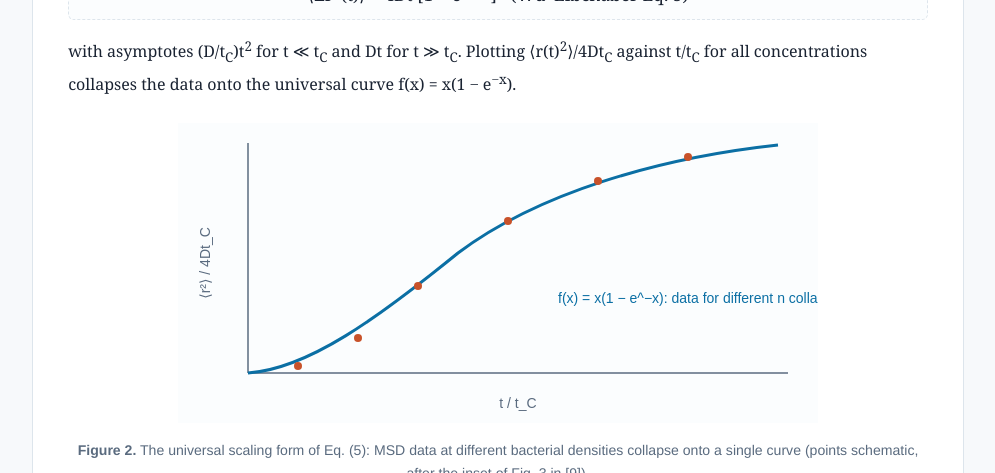
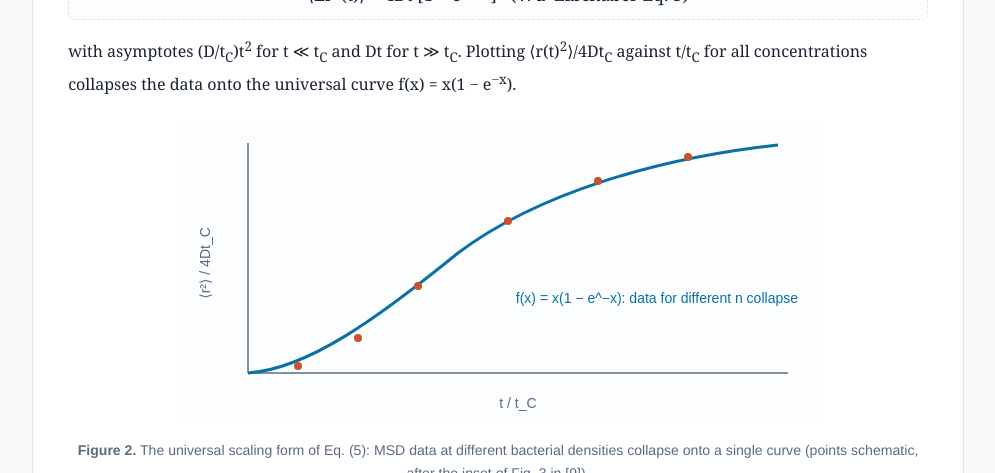
Before and after one commit to YuvalHir/active-matter-lab, a plain HTML site: page index.html in a window 1280 px wide. Shown: the part 4300-4773 px from the top of the page, without its empty margins (142-1137 px from the left). Drawn offline with Linux system fonts and the light colour scheme.

Commit message:
Fix clipped legend label in universal-curve figure

```diff
--- a/index.html
+++ b/index.html
@@ -145,7 +145,7 @@
   <text x="32" y="140" text-anchor="middle" font-size="14" fill="#5a6b7f" font-family="Arial" transform="rotate(-90 32 140)">⟨r²⟩ / 4Dt_C</text>
   <path d="M 70 250 C 130 246 200 195 280 130 C 360 70 480 35 600 22" fill="none" stroke="#0b6fa4" stroke-width="3"/>
   <circle cx="120" cy="243" r="4" fill="#c8522a"/><circle cx="180" cy="215" r="4" fill="#c8522a"/><circle cx="240" cy="163" r="4" fill="#c8522a"/><circle cx="330" cy="98" r="4" fill="#c8522a"/><circle cx="420" cy="58" r="4" fill="#c8522a"/><circle cx="510" cy="34" r="4" fill="#c8522a"/>
-  <text x="380" y="180" font-size="14" fill="#0b6fa4" font-family="Arial">f(x) = x(1 − e^−x): data for different n collapse</text>
+  <text x="620" y="180" font-size="14" fill="#0b6fa4" font-family="Arial" text-anchor="end">f(x) = x(1 − e^−x): data for different n collapse</text>
 </svg>
 <figcaption><b>Figure 2.</b> The universal scaling form of Eq. (5): MSD data at different bacterial densities collapse onto a single curve (points schematic, after the inset of Fig. 3 in [9]).</figcaption>
 </figure>
```
